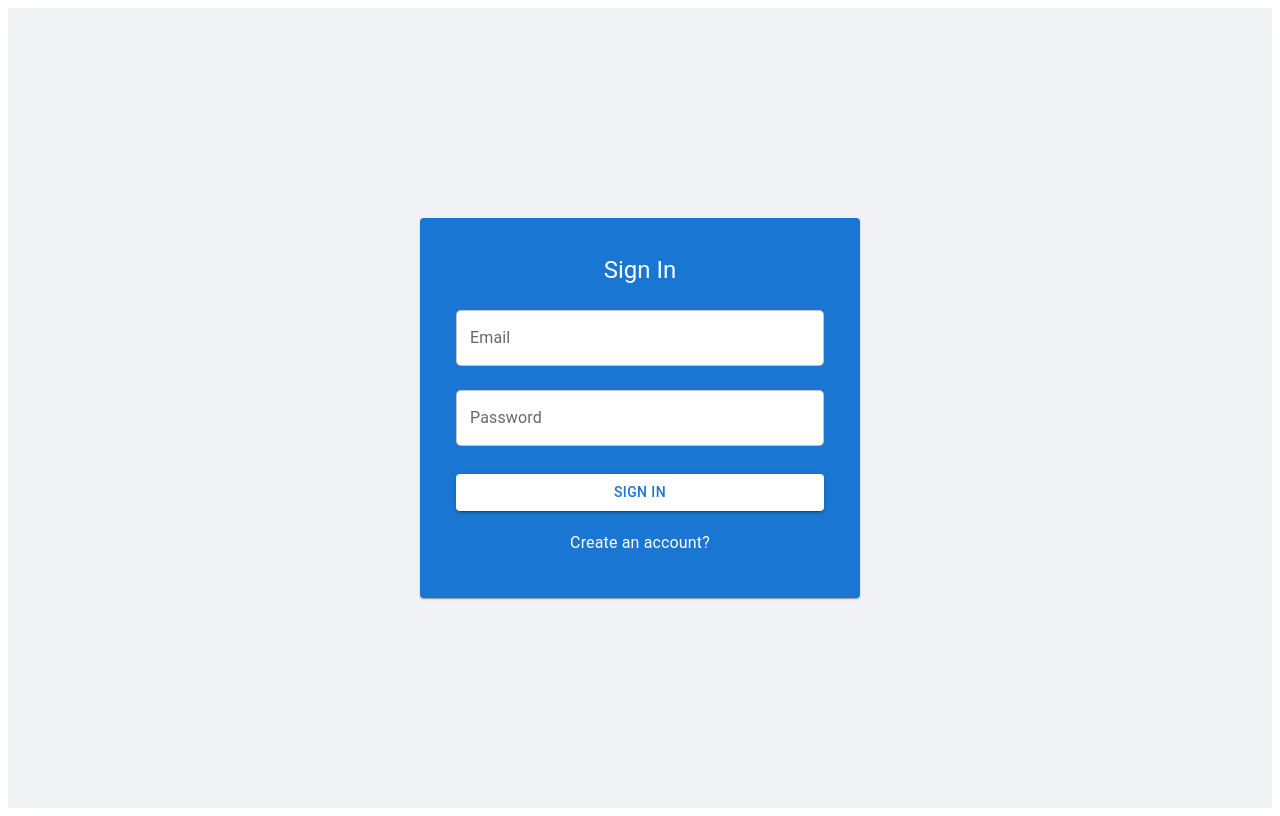
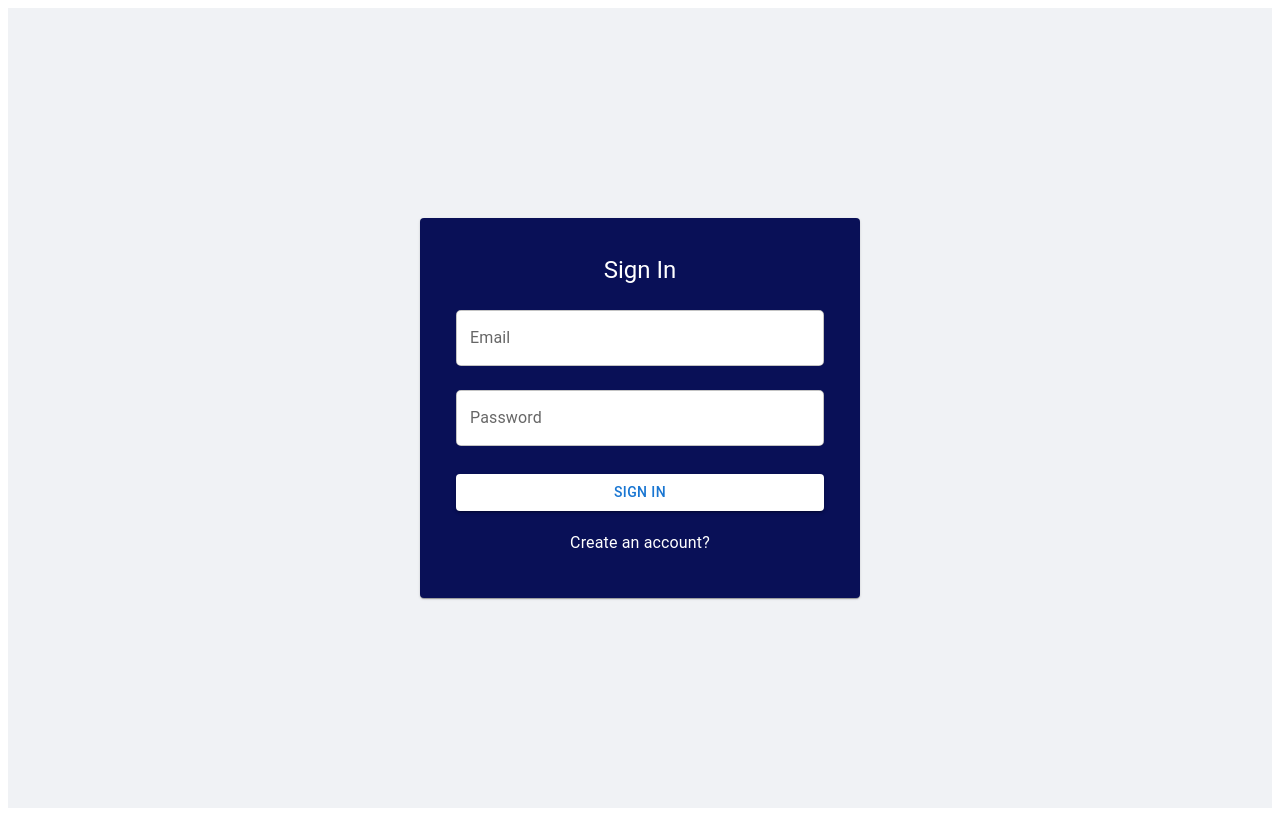
Before and after one commit to Goutham-JR/SIH45_TechEduTitans, a React (Vite) app in the folder client/: page / in a window 1280 px wide. Built offline with nearby package versions, Linux system fonts and the light colour scheme.

Commit message:
changed the color of SignIn and Signup cards

```diff
--- a/client/src/pages/SignIn.jsx
+++ b/client/src/pages/SignIn.jsx
@@ -20,7 +20,7 @@ const SignIn = () => {
           maxWidth: 400,
           width: '100%',
           padding: '20px',
-          backgroundColor: '#1976d2',
+          backgroundColor: '#091057',
           color: '#fff',
         }}
       >
--- a/client/src/pages/SignUp.jsx
+++ b/client/src/pages/SignUp.jsx
@@ -17,7 +17,7 @@ const SignUp = () => {
           maxWidth: 400,
           width: '100%',
           padding: '20px',
-          backgroundColor: '#1976d2',
+          backgroundColor: '#091057',
           color: '#fff',
         }}
       >
```
